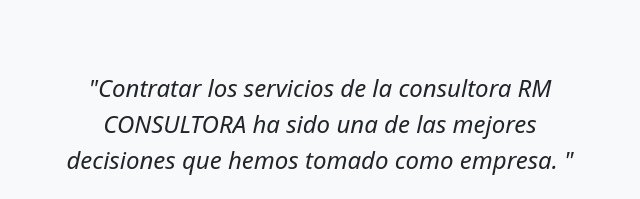
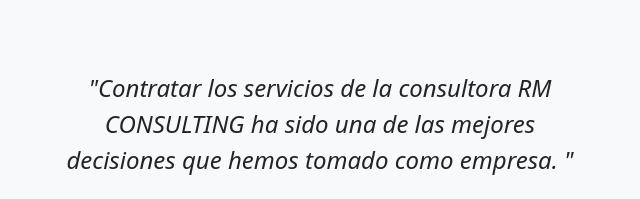
Before and after one commit to YanlDev/web-boostrap, a plain HTML site: page index.html in a window 1280 px wide. Shown: the part 1894-2093 px from the top of the page, 320-960 px from the left. Drawn offline with nearby package versions, Linux system fonts and the light colour scheme.

Commit message:
Update index.html

```diff
--- a/index.html
+++ b/index.html
@@ -325,7 +325,7 @@
                 <div class="col-lg-10 col-xl-7">
                   <div class="text-center">
                     <div class="fs-4 mb-4 fst-italic">
-                      "Contratar los servicios de la consultora RM CONSULTORA ha
+                      "Contratar los servicios de la consultora RM CONSULTING ha
                       sido una de las mejores decisiones que hemos tomado como
                       empresa. "
                     </div>
```
